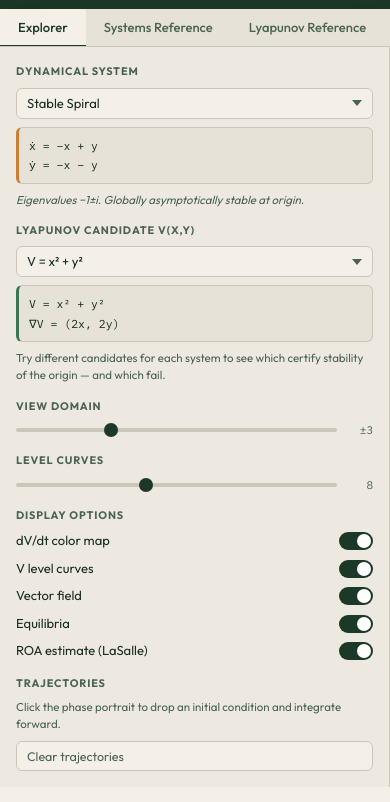
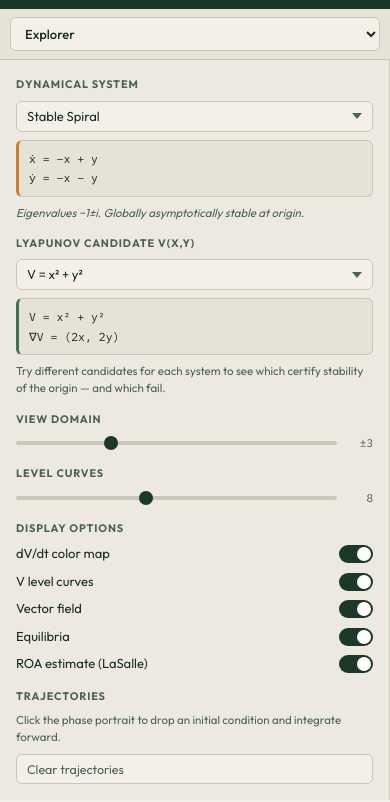
Before and after one commit to tpavlic/topic_visualizers, a plain HTML site: page lyapunov_functions/lyapunov_explorer.html in a window 390 px wide. Shown: the part 70-872 px from the top of the page. Drawn offline with Linux system fonts and the light colour scheme.

Commit message:
Lyapunov Explorer: Fix a linter complaint and fix tab-bar for narrow screens.

```diff
--- a/lyapunov_functions/lyapunov_explorer.html
+++ b/lyapunov_functions/lyapunov_explorer.html
@@ -141,6 +141,7 @@
 
   /* range slider */
   input[type=range] {
+    appearance: none;
     -webkit-appearance: none;
     height: 4px;
     background: var(--border);
@@ -420,8 +421,11 @@
     background: var(--panel2);
     border-bottom: 1px solid var(--border);
     overflow-x: auto;
+    overflow-y: hidden;       /* kill the vertical scrollbar */
     flex-shrink: 0;
-  }
+    scrollbar-width: none;    /* Firefox: hide scrollbar track */
+  }
+  .tab-bar::-webkit-scrollbar { display: none; } /* Chrome/Safari */
   .tab-btn {
     flex-shrink: 0;
     padding: 10px 18px;
@@ -439,6 +443,28 @@
   }
   .tab-btn:hover { color: var(--text); }
   .tab-btn.active { color: var(--green); border-bottom-color: var(--green); background: var(--cream); }
+  /* Narrow-screen: hide buttons, show a <select> dropdown instead */
+  .tab-select {
+    display: none;
+  }
+  @media (max-width: 480px) {
+    .tab-bar { padding: 8px 10px; }
+    .tab-btn  { display: none; }
+    .tab-select {
+      display: block;
+      width: 100%;
+      padding: 7px 10px;
+      font-family: 'Outfit', sans-serif;
+      font-size: 13px;
+      font-weight: 500;
+      color: var(--text);
+      background: var(--cream);
+      border: 1px solid var(--border);
+      border-radius: 6px;
+      cursor: pointer;
+      appearance: auto;
+    }
+  }
   .tab-panel { display: none; }
   .tab-panel.active { display: block; }
 
@@ -571,6 +597,11 @@
     <button class="tab-btn active" data-tab="explorer">Explorer</button>
     <button class="tab-btn" data-tab="systems">Systems Reference</button>
     <button class="tab-btn" data-tab="candidates">Lyapunov Reference</button>
+    <select class="tab-select" id="tabSelect">
+      <option value="explorer">Explorer</option>
+      <option value="systems">Systems Reference</option>
+      <option value="candidates">Lyapunov Reference</option>
+    </select>
   </div>
 
   <!-- ═══ EXPLORER PANEL ═══ -->
@@ -2381,13 +2412,23 @@ document.getElementById('clearTrajBtn').addEventListener('click', clearTrajector
 // ═══════════════════════════════════════════════════════════════════
 document.querySelectorAll('.tab-btn').forEach(btn => {
   btn.addEventListener('click', () => {
+    const tab = btn.dataset.tab;
     document.querySelectorAll('.tab-btn').forEach(b => b.classList.remove('active'));
     document.querySelectorAll('.tab-panel').forEach(p => p.classList.remove('active'));
     btn.classList.add('active');
-    document.getElementById('panel-' + btn.dataset.tab).classList.add('active');
-    // Re-render when switching back to explorer (canvas may have resized)
-    if (btn.dataset.tab === 'explorer') scheduleRender();
+    document.getElementById('panel-' + tab).classList.add('active');
+    document.getElementById('tabSelect').value = tab;
+    if (tab === 'explorer') scheduleRender();
   });
+});
+
+document.getElementById('tabSelect').addEventListener('change', e => {
+  const tab = e.target.value;
+  document.querySelectorAll('.tab-btn').forEach(b => b.classList.remove('active'));
+  document.querySelectorAll('.tab-panel').forEach(p => p.classList.remove('active'));
+  document.querySelector(`.tab-btn[data-tab="${tab}"]`).classList.add('active');
+  document.getElementById('panel-' + tab).classList.add('active');
+  if (tab === 'explorer') scheduleRender();
 });
 
 // ═══════════════════════════════════════════════════════════════════
```
